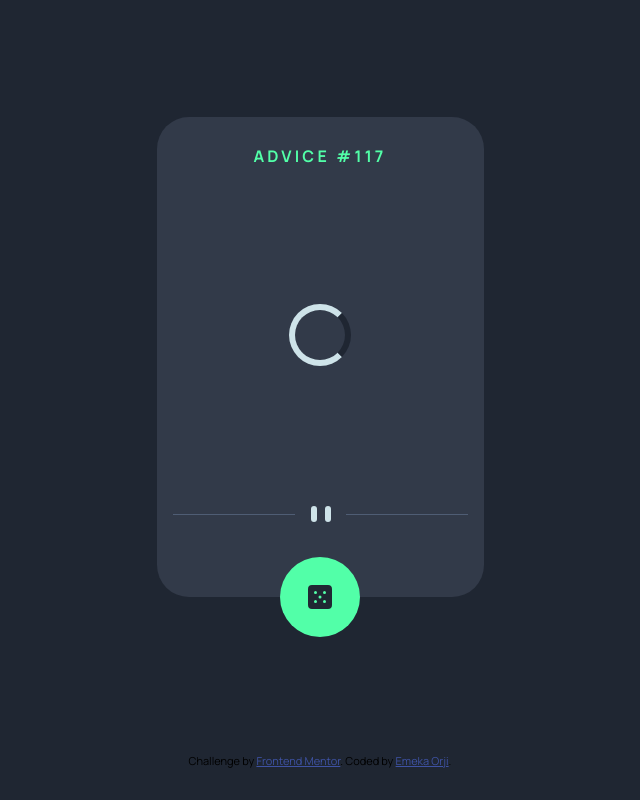
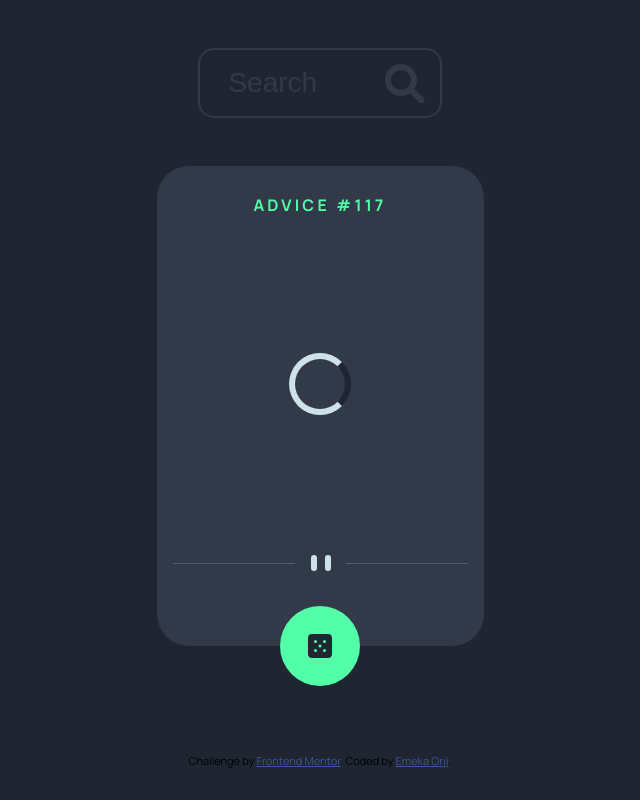
Before and after one commit to EmekaOrji/advice-generator, a plain HTML site: page index.html in a window 1280 px wide. Shown: the whole page, without its empty margins (320-960 px from the left). Drawn offline with Linux system fonts and the light colour scheme; no server answers.

Commit message:
Finished with search-bar styling

```diff
--- a/css/style.css
+++ b/css/style.css
@@ -22,17 +22,65 @@ body {
 	height: 100%;
 	display: flex;
 	flex-direction: column;
-	justify-content: center;
+	justify-content: flex-start;
 	align-items: center;
 	background-color: hsl(218, 23%, 16%);
   padding-left: 2em;
   padding-right: 2em;
+	padding: 3em 2em;
 	/* background-color: hsl(193, 38%, 86%); */
+}
+
+.search-bar {
+	width: max(20%, 220px);
+	height: 10%;
+	background-color: transparent;
+	border: 2px solid hsl(217, 19%, 24%);
+	border-radius: 1em;
+	margin-bottom: 3em;
+	display: flex;
+}
+.search-bar_active {
+	width: max(40%, 300px);
+	border-color: hsl(193, 38%, 86%);
+}
+#searchBarInput {
+	width: 100%;
+	height: 100%;
+	background-color: transparent;
+	border: none;
+	padding: 1em;
+	outline: none;
+	border-radius: 1em 0 0 1em;
+	font-size: max(1.5em, 28px);
+	color: hsl(193, 38%, 86%);
+}
+#searchBarInput::placeholder {
+	color: hsl(217, 19%, 24%);
+}
+.search_icon {
+	width: 7em;
+	display: flex;
+	justify-content: center;
+	align-items: center;
+	padding: max(.6em, 15px);
+	background-color: transparent;
+	color: hsl(217, 19%, 24%);
+	border: none;
+	outline: none;
+	transition: all 200ms ease-in-out;
+}
+.search_icon * {
+	transition: all 200ms ease-in-out;
+}
+.search-bar_active .search_icon {
+	color: hsl(193, 38%, 86%);
 }
 
 #advice_box {
 	max-width: 370px;
 	height: 60%;
+	min-height: 60vh;
 	position: relative;
 	display: flex;
 	flex-direction: column;
@@ -43,7 +91,6 @@ body {
 	/* background-color: hsl(150, 100%, 66%); */
 	border-radius: 2em;
 	padding: 1em;
-  margin-top: -7%;
 }
 h3 {
 	font-size: max(12.8px, 1em);
@@ -95,7 +142,7 @@ h3 > *::selection {
   justify-content: center;
   align-items: center;
 }
-button {
+#button {
 	width: 6em;
 	height: 6em;
 	position: absolute;
--- a/index.html
+++ b/index.html
@@ -13,17 +13,21 @@
 </head>
 <body>
   <div id="app">
+    <div id="searchBar" class='search-bar'>
+      <input id='searchBarInput' type="text" placeholder='Search'>
+      <button class="search_icon">
+        <svg viewBox="0 0 512 512" fill='currentColor'>
+          <path d="M500.3 443.7l-119.7-119.7c27.22-40.41 40.65-90.9 33.46-144.7C401.8 87.79 326.8 13.32 235.2 1.723C99.01-15.51-15.51 99.01 1.724 235.2c11.6 91.64 86.08 166.7 177.6 178.9c53.8 7.189 104.3-6.236 144.7-33.46l119.7 119.7c15.62 15.62 40.95 15.62 56.57 0C515.9 484.7 515.9 459.3 500.3 443.7zM79.1 208c0-70.58 57.42-128 128-128s128 57.42 128 128c0 70.58-57.42 128-128 128S79.1 278.6 79.1 208z" />
+        </svg>
+      </button>
+    </div>
     <div id="advice_box">
       <h3>ADVICE #<span id="adviceId">117</span></h3>
-      <p
-        id="adviceText">
+      <p id="adviceText">
         <!-- "It is easy to sit up and take notice, what's difficult is getting up and taking action." -->
       </p>
       <div id='divider'><img src="./images/pattern-divider-mobile.svg" alt="||"></div>
-      <button
-        id='button'><img
-          src="./images/icon-dice.svg"
-          alt="New Advice"></button>
+      <button id='button'><img src="./images/icon-dice.svg" alt="New Advice"></button>
     </div>
   </div>
 
@@ -31,7 +35,7 @@
     Challenge by <a href="https://www.frontendmentor.io?ref=challenge" target="_blank">Frontend Mentor</a>.
     Coded by <a href="#">Emeka Orji</a>.
   </div>
-<script
-  src="./js/app.js"></script>
+<script src="./js/layout.js"></script>
+<script src="./js/app.js"></script>
 </body>
 </html>
--- /dev/null
+++ b/js/layout.js
@@ -0,0 +1,12 @@
+const searchBarBox = document.getElementById('searchBar');
+const searchBar = document.getElementById('searchBarInput');
+
+searchBar.addEventListener('focus', () => {
+	searchBarBox.classList.add('search-bar_active');
+});
+searchBar.addEventListener('blur', () => {
+	searchBarBox.classList.remove('search-bar_active');
+});
+
+console.log(searchBar);
+console.log(searchBarBox);
```
